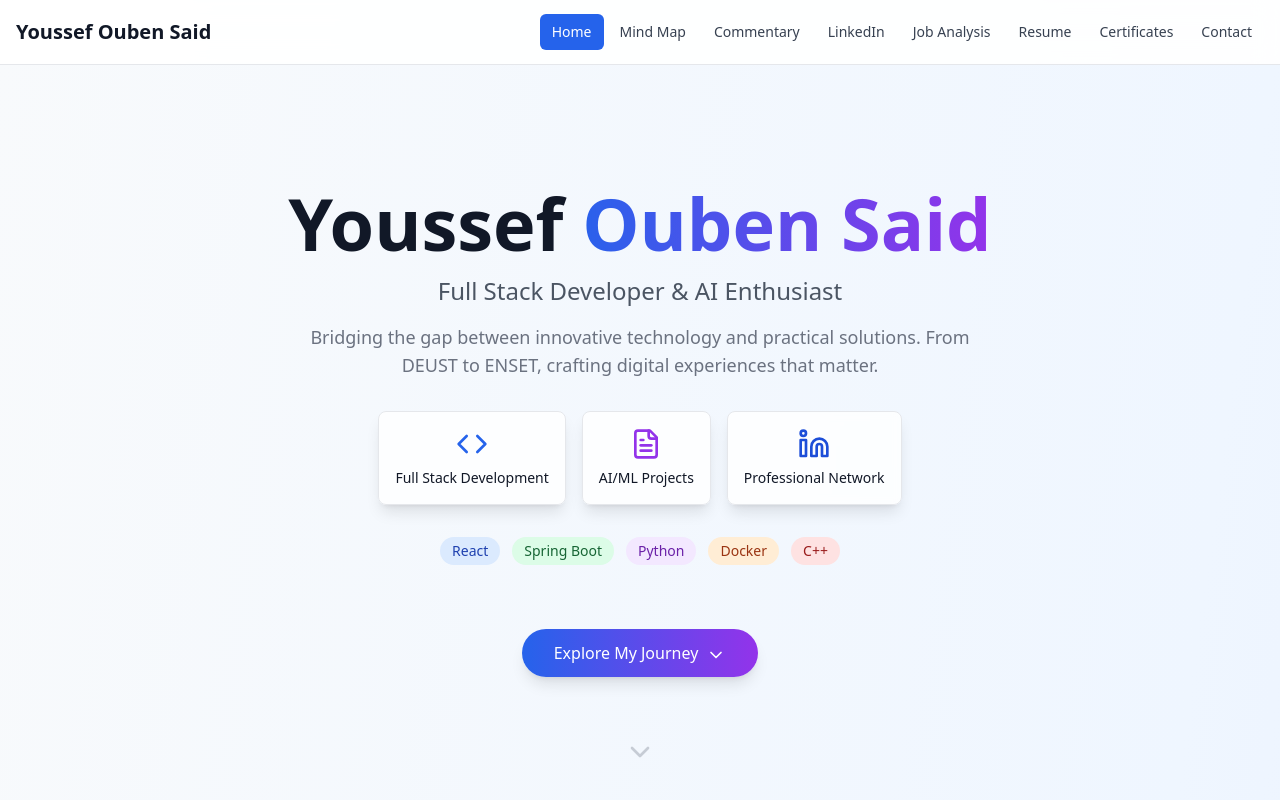
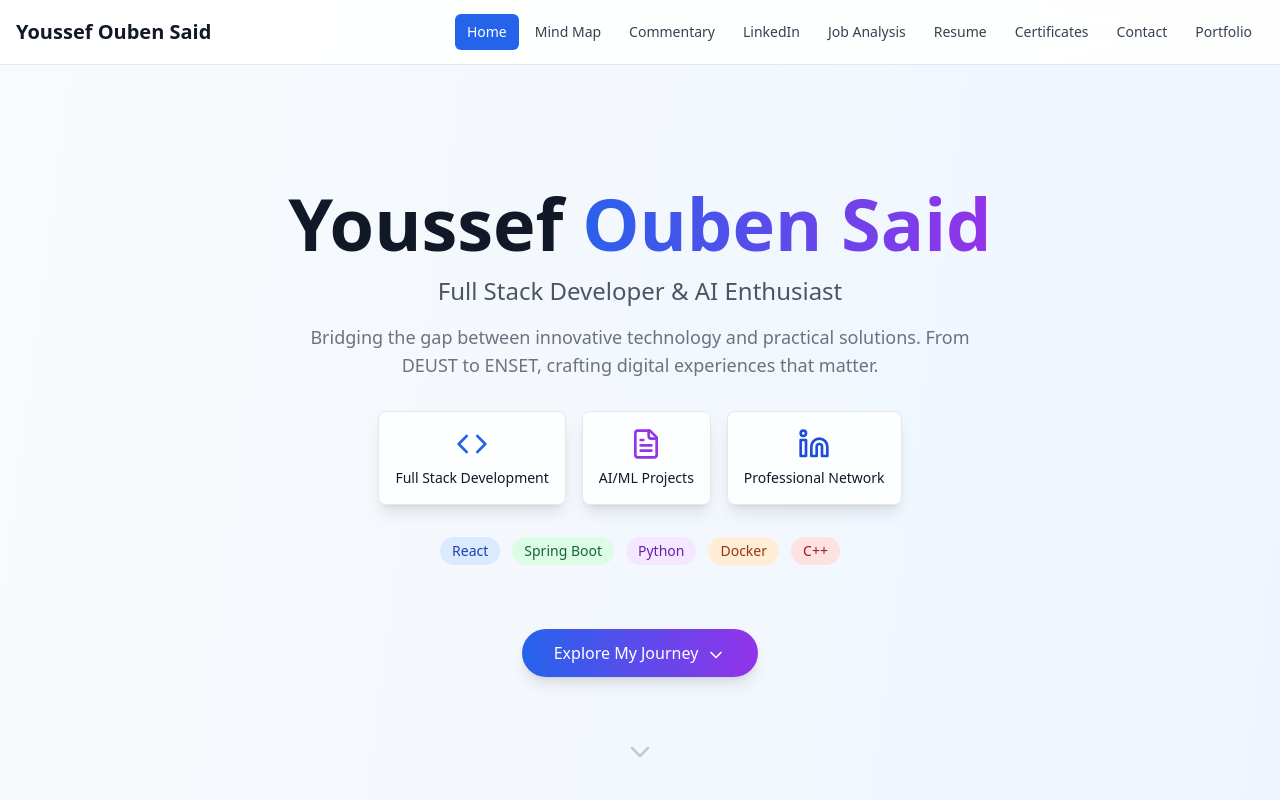
Before and after one commit to youssefoubens/professional-hub-react, a React (Vite) app: page / in a window 1280 px wide. Shown: the top 800 px of the page. Built offline with nearby package versions, Linux system fonts and the light colour scheme.

Commit message:
Add portfolio link to navbar
Adds a "Portfolio" link to the navigation bar that directs to the user's website when clicked.

```diff
--- a/src/components/Navigation.tsx
+++ b/src/components/Navigation.tsx
@@ -1,3 +1,4 @@
+
 import React, { useState } from 'react';
 import { Menu, X } from 'lucide-react';
 
@@ -29,6 +30,11 @@ const Navigation: React.FC<NavigationProps> = ({ activeSection, setActiveSection
     }
   };
 
+  const openPortfolio = () => {
+    window.open('https://www.youssefoubensaid.me/', '_blank');
+    setIsOpen(false);
+  };
+
   return (
     <nav className="fixed top-0 left-0 right-0 z-50 bg-white/90 backdrop-blur-md border-b border-gray-200">
       <div className="container mx-auto px-4">
@@ -52,6 +58,12 @@ const Navigation: React.FC<NavigationProps> = ({ activeSection, setActiveSection
                 {item.label}
               </button>
             ))}
+            <button
+              onClick={openPortfolio}
+              className="px-3 py-2 rounded-md text-sm font-medium text-gray-700 hover:bg-gray-100 transition-colors"
+            >
+              Portfolio
+            </button>
           </div>
 
           {/* Mobile Menu Button */}
@@ -79,6 +91,12 @@ const Navigation: React.FC<NavigationProps> = ({ activeSection, setActiveSection
                 {item.label}
               </button>
             ))}
+            <button
+              onClick={openPortfolio}
+              className="block w-full text-left px-3 py-2 rounded-md text-sm font-medium text-gray-700 hover:bg-gray-100 transition-colors"
+            >
+              Portfolio
+            </button>
           </div>
         )}
       </div>
```
